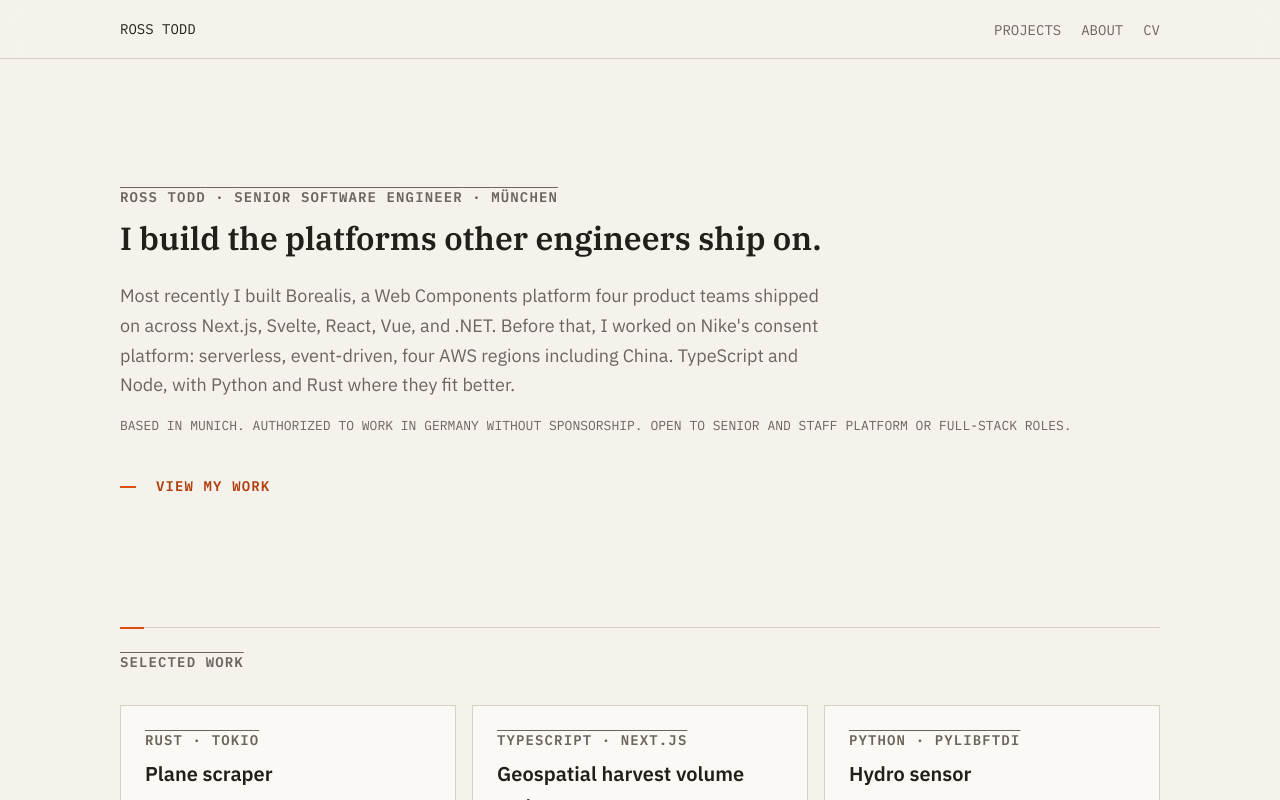
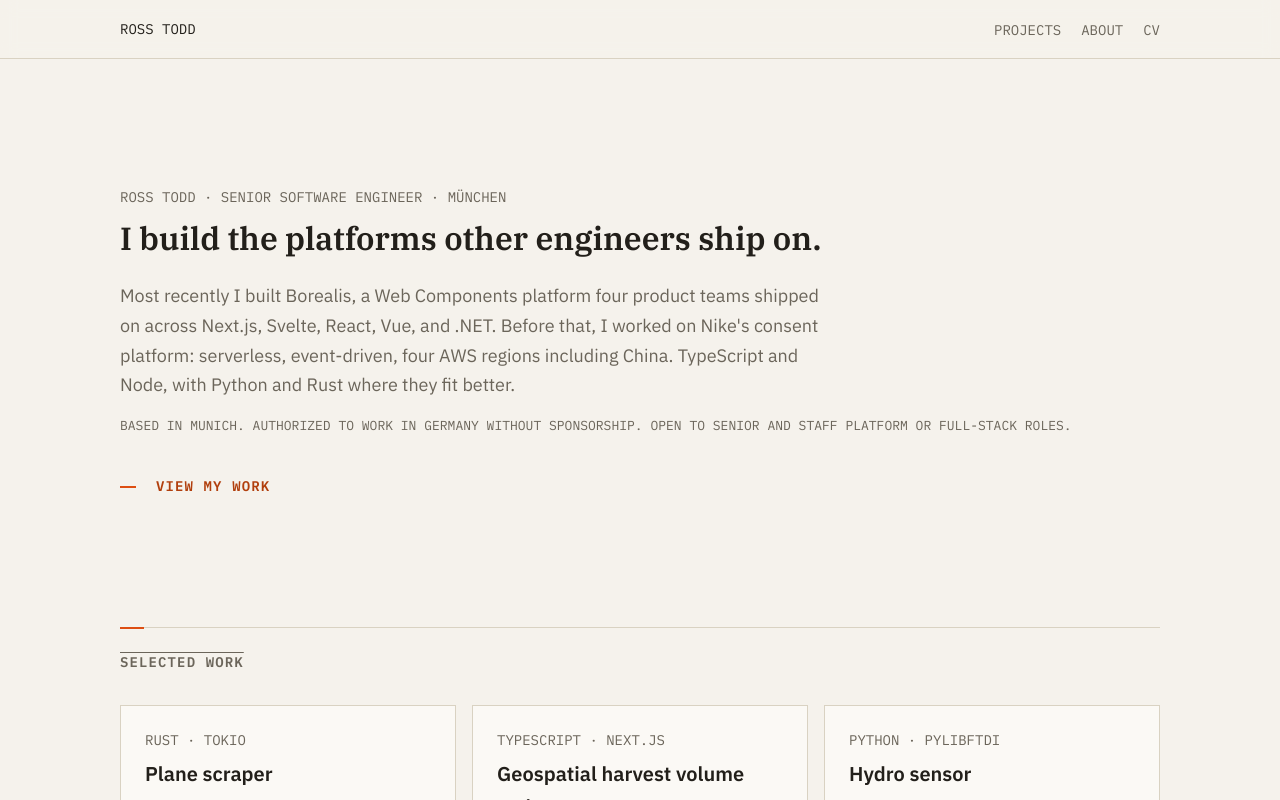
Before and after one commit to rsstdd/portfolio-2026, a Next.js app: page / in a window 1280 px wide. Shown: the top 800 px of the page. Built offline with nearby package versions, Linux system fonts and the light colour scheme.

Commit message:
update overline styles

```diff
--- a/src/app/page.tsx
+++ b/src/app/page.tsx
@@ -31,7 +31,7 @@ export default function HomePage() {
       <JsonLd data={personJsonLd()} />
 
       <section className="pt-16 pb-24 md:pt-32 md:pb-32">
-        <p className="datum-overline mono text-muted">
+        <p className="mono uppercase text-muted">
           {site.name} · {site.role} · {site.location}
         </p>
 
--- a/src/components/content/project-card.tsx
+++ b/src/components/content/project-card.tsx
@@ -16,9 +16,9 @@ export function ProjectCard({ project }: { project: LoadedProject }) {
   return (
     <Link
       href={`/projects/${project.slug}`}
-      className="group flex flex-col border border-line bg-surface p-6 transition-[transform,box-shadow] duration-(--duration-fast) ease-(--ease-standard) hover:-translate-y-0.5 hover:shadow-md border-[var(--color-line)]"
+      className="group flex flex-col border bg-surface p-6 transition-[transform,box-shadow] duration-(--duration-fast) ease-(--ease-standard) hover:-translate-y-0.5 hover:shadow-md border-[var(--color-line)]"
     >
-      <p className="mono text-overline uppercase text-muted">
+      <p className="mono uppercase text-muted">
         {project.stack.slice(0, 2).join(" · ")}
       </p>
 
```
